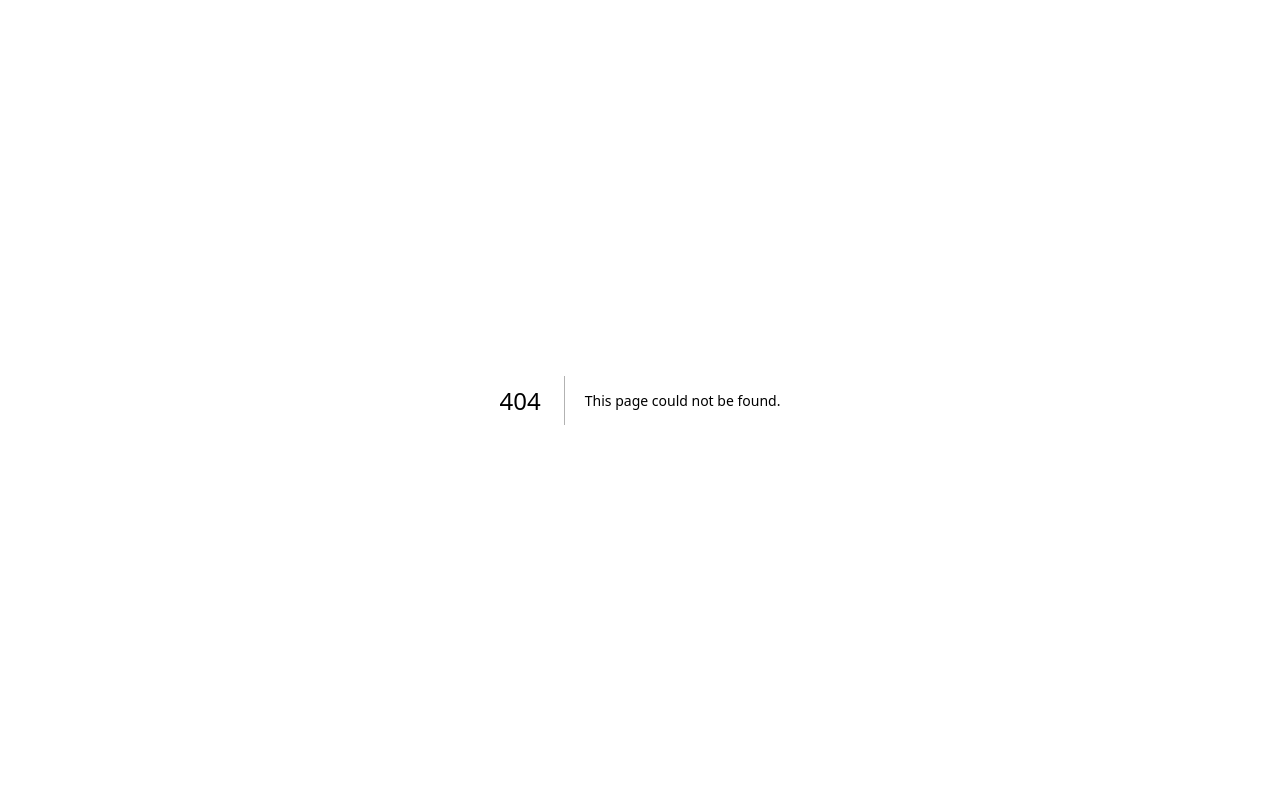
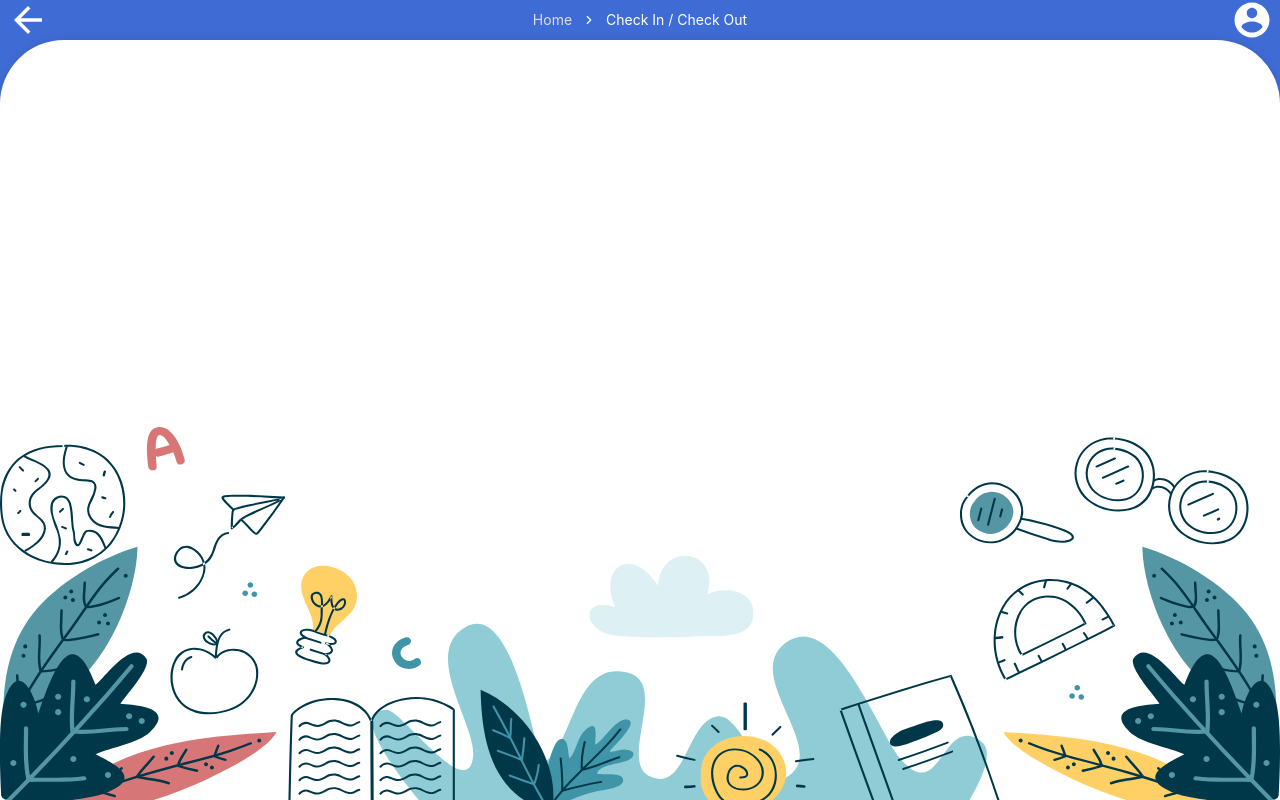
Before and after one commit to rohitjg13/Unidorm, a Next.js app: page /CheckOut in a window 1280 px wide. Before the commit this address had no page. Built offline with nearby package versions, Linux system fonts and the light colour scheme.

Commit message:
Removed Unwanted import

```diff
--- a/pages/CheckInOut/index.tsx
+++ b/pages/CheckInOut/index.tsx
@@ -12,7 +12,6 @@ import {
 } from "@/components/ui/breadcrumb"
 import LoginIcon from '@mui/icons-material/Login';
 import LogoutIcon from '@mui/icons-material/Logout';
-import { shadows } from "@mui/system";
 
 export default function IndexPage() {
     const buttonStyle = {
--- /dev/null
+++ b/pages/CheckOut/index.tsx
@@ -0,0 +1,43 @@
+import { Group, SimpleGrid, Stack, UnstyledButton, Text, Box, Image, Button } from "@mantine/core";
+import styles from "../../styles/Template.module.css";
+import React, { useEffect, useState } from "react";
+import { ArrowBack, AccountCircle } from "@material-ui/icons";
+import {
+  Breadcrumb,
+  BreadcrumbItem,
+  BreadcrumbLink,
+  BreadcrumbList,
+  BreadcrumbPage,
+  BreadcrumbSeparator,
+} from "@/components/ui/breadcrumb"
+
+export default function IndexPage() {
+
+  return (
+    <Stack justify="flex-start" gap={0} className={styles.container}>
+      <SimpleGrid className={styles.header} cols={2}>
+        <ArrowBack style={{ scale: "1.75", color: "white" }} />
+        <Breadcrumb>
+          <BreadcrumbList>
+            <BreadcrumbItem>
+              <BreadcrumbLink style={{color: "#dedede"}} href="/">Home</BreadcrumbLink>
+            </BreadcrumbItem>
+            <BreadcrumbSeparator className="text-white" />
+            <BreadcrumbItem>
+              <BreadcrumbPage className="text-white">Check In / Check Out</BreadcrumbPage>
+            </BreadcrumbItem>
+          </BreadcrumbList>
+        </Breadcrumb>
+        <AccountCircle style={{ scale: "1.75", color: "white" }} />
+      </SimpleGrid>
+
+      <Stack className={styles.bottom}>
+
+      </Stack>
+
+      <Box style={{ position: "fixed", bottom: 0, width: "100vw"}}>
+              <Image src="../../images/vector.svg" radius="md" style={{ width: "100%", margin: 0 }} />
+      </Box>
+    </Stack>
+  );
+}
```
